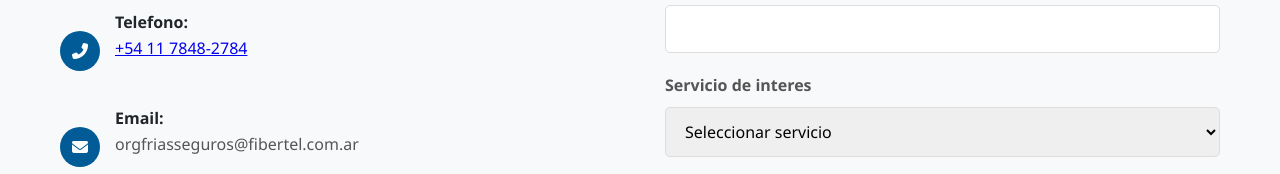
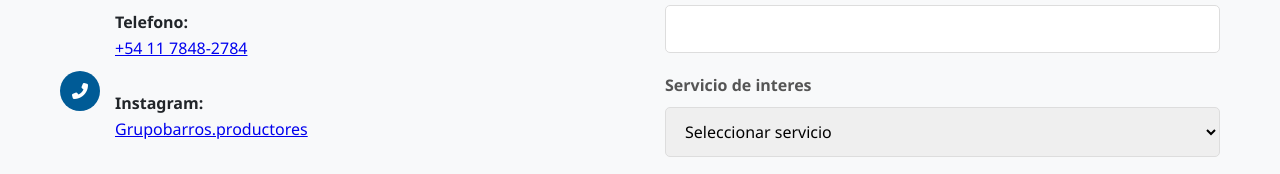
Before and after one commit to grupobarrosproductor/grupo-barros2, a plain HTML site: page index.html in a window 1280 px wide. Shown: the part 3219-3393 px from the top of the page. Drawn offline with Linux system fonts and the light colour scheme.

Commit message:
Update index.html

```diff
--- a/index.html
+++ b/index.html
@@ -713,7 +713,8 @@
                             <div>
                                 <strong>Telefono:</strong>
 <p><a href="https://wa.me/541178482784" target="_blank">+54 11 7848-2784</a></p>
-<p> </p>
+                               <strong>Instagram:</strong>
+<p><a href="https://www.instagram.com/grupobarros.productores?igsh=MWUxbTQxNWFqcnJ4eg%3D%3D&utm_source=qr target="_blank">Grupobarros.productores</a></p>
                             </div>
                         </div>
                         <div class="contact-item">
@@ -806,7 +807,7 @@
                     <p>Av. Frias 599</p>
                     <p>Lomas De Zamora, Buenos Aires</p>
                     <p><a href="https://wa.me/541178482784" target="_blank">Tel: +54 11 7848-2784</a></p>
-<p> </p>
+<p><a href="https://www.instagram.com/grupobarros.productores?igsh=MWUxbTQxNWFqcnJ4eg%3D%3D&utm_source=qr target="_blank">Instagram: Grupobarros.productores</a></p>
                     <p>Email: orgfriasseguros@fibertel.com.ar</p>
                 </div>
             </div>
```
